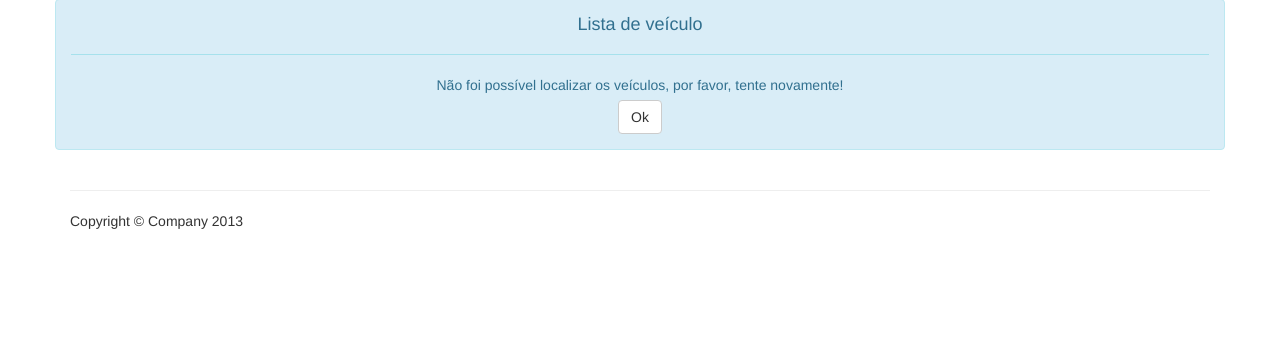
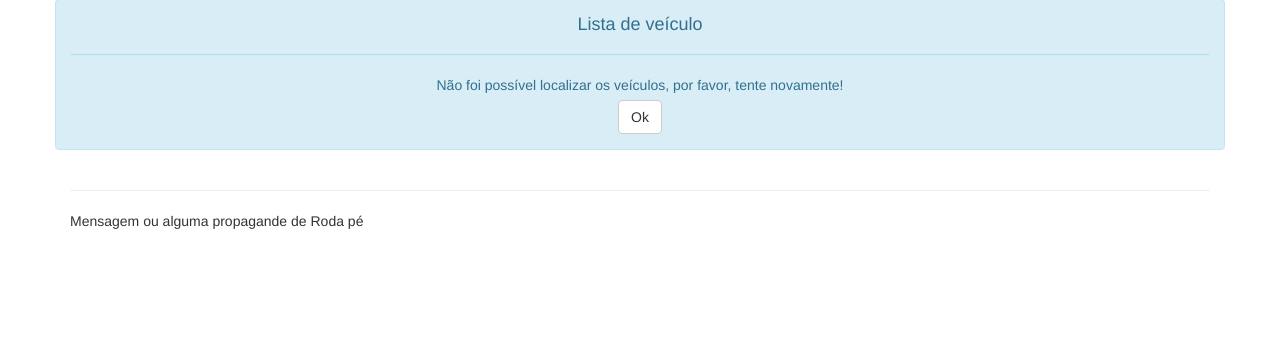
Before and after one commit to cleitontrentin/locadora, a PHP site: page /view/index.php in a window 1280 px wide. Shown: the part 441-800 px from the top of the page. Run offline with PHP 8.4, Linux system fonts and the light colour scheme; data that the repository does not hold is empty.

Commit message:
comentando o código

```diff
--- a/view/index.php
+++ b/view/index.php
@@ -71,7 +71,7 @@
         <footer>
             <div class="row">
                 <div class="col-lg-12">
-                    <p>Copyright &copy; Company 2013</p>
+                    <p>Mensagem ou alguma propagande de Roda pé</p>
                 </div>
             </div>
         </footer>
```
